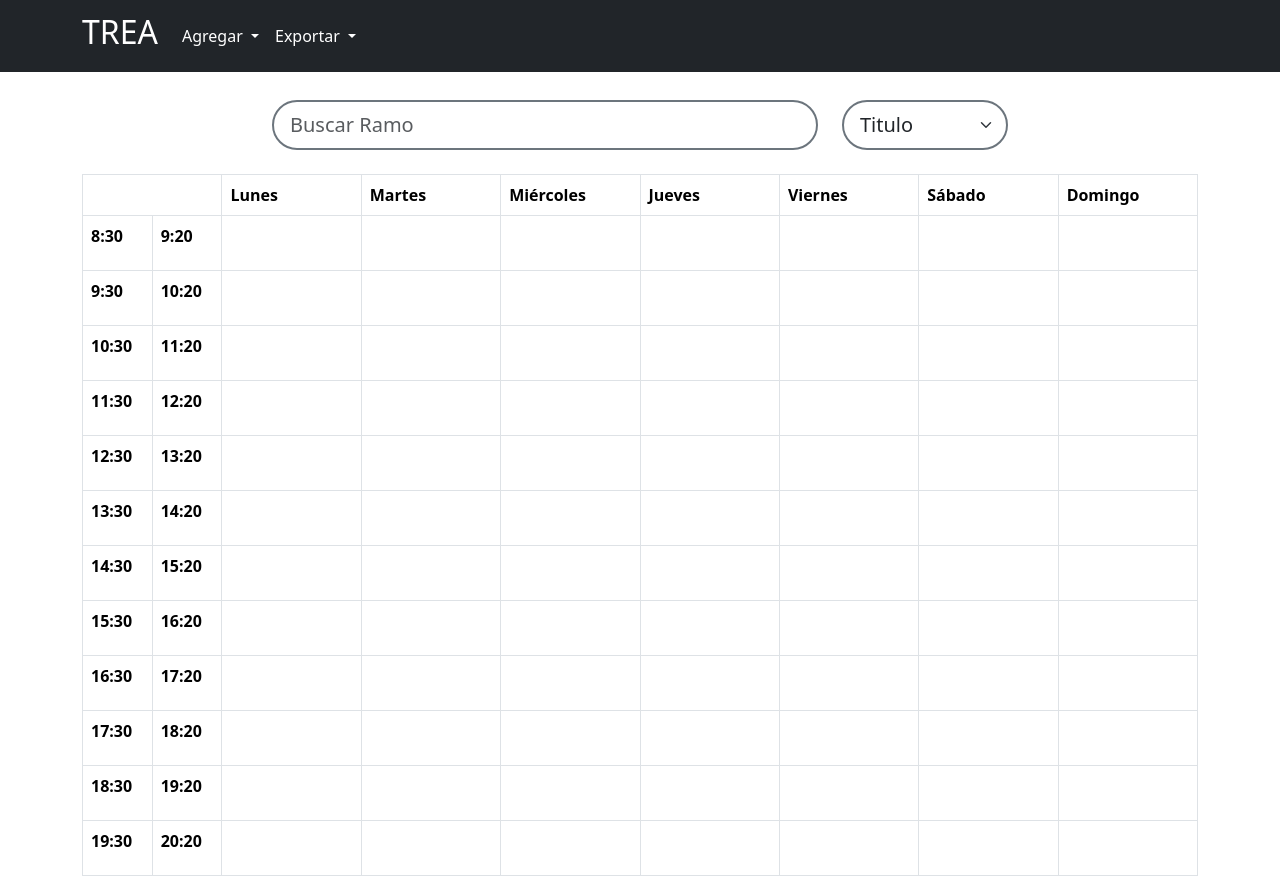
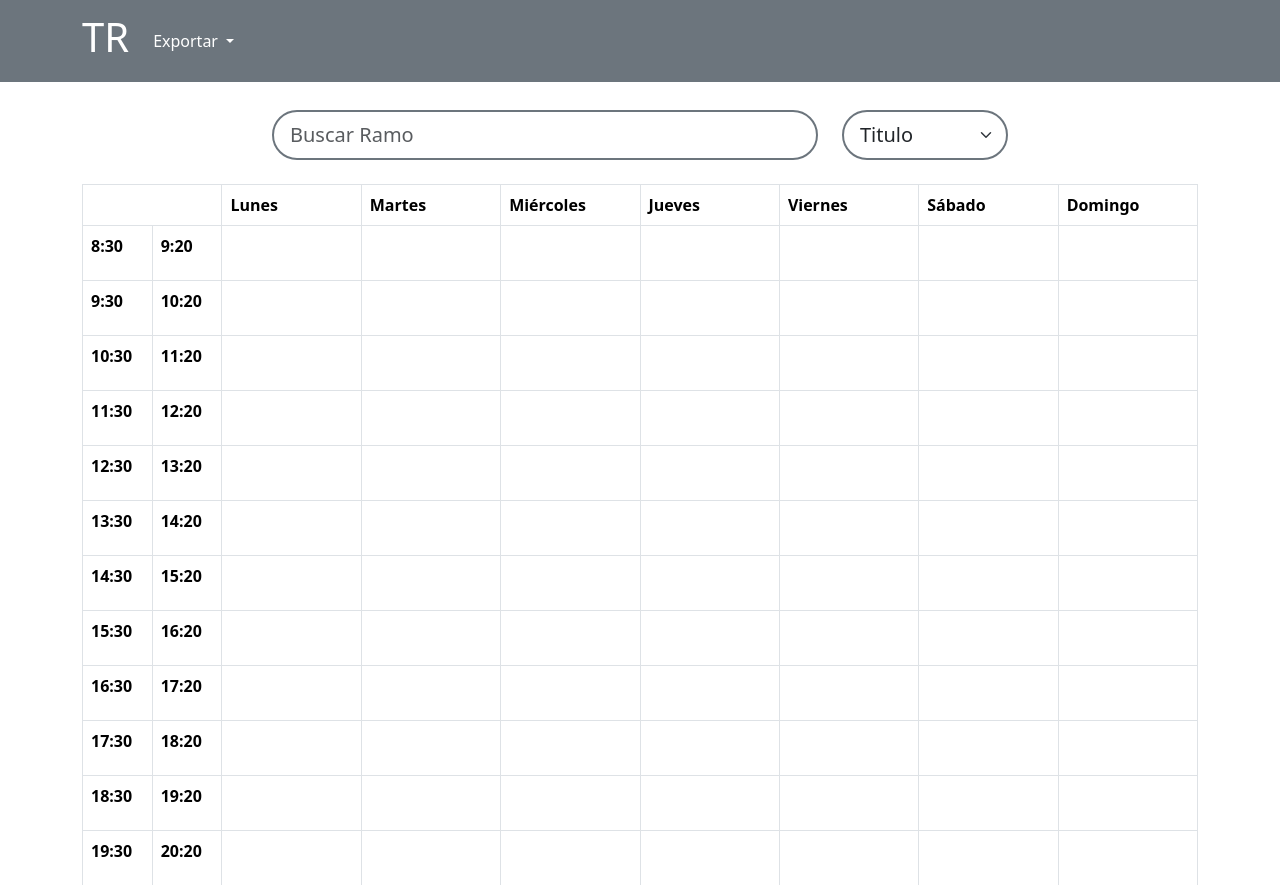
Before and after one commit to sialiaga/toma_de_ramos_app_v2, a Django app: page / in a window 1280 px wide. Shown: the top 885 px of the page. Run offline with Django 4.2, Linux system fonts and the light colour scheme; data that the repository does not hold is empty; some libraries are stand-ins or nearby versions.

Commit message:
set advance mode

```diff
--- a/templates/toma_de_ramos_app/home.html
+++ b/templates/toma_de_ramos_app/home.html
@@ -5,7 +5,7 @@
 <head>
     <meta charset="UTF-8">
     <meta name="viewport" content="width=device-width, initial-scale=1.0">
-    <title>TREA</title>
+    <title>TR</title>
 
     <link
       rel="icon"
@@ -15,7 +15,7 @@
 
     <link rel="stylesheet" type="text/css" href="{% static 'css/stylesheet.css' %}">
     <link rel="stylesheet" type="text/css" href="{% static 'css/notie.min.css' %}">
-    <link rel="stylesheet" type="text/css" href="{% static 'css/toastr.min.css' %}">
+    <link rel="stylesheet" type="text/css" href="{% static 'css/sweetalert2.min.css' %}">
 
     {% load bootstrap5 %}
     {% bootstrap_css %}
@@ -23,15 +23,15 @@
 </head>
 <body>
     <!-- Header -->
-    <nav class="navbar navbar-expand-lg navbar-dark bg-dark text-light">
+    <nav id="navbar-base" class="navbar navbar-expand-lg navbar-dark bg-secondary text-light">
         <div class="container">
-          <a id="navbar-ico"class="navbar-brand" href="#"><h1 class="fs-2" style="color: white;">TREA</h1></a>
+          <a id="navbar-ico" class="navbar-brand" href="#"><h1 id="navbar-ico-text" class="fs-1" style="color: white;">TR</h1></a>
           <button class="navbar-toggler" type="button" data-bs-toggle="collapse" data-bs-target="#navbarSupportedContent" aria-controls="navbarSupportedContent" aria-expanded="false" aria-label="Toggle navigation">
             <span class="navbar-toggler-icon"></span>
           </button>
           <div class="collapse navbar-collapse" id="navbarSupportedContent">
-            <ul class="navbar-nav me-auto mb-2 mb-lg-0">
-                <li class="nav-item dropdown">
+            <ul  class="navbar-nav me-auto mb-2 mb-lg-0">
+                <li id="advance-addtool" class="nav-item dropdown" hidden >
                     <a class="nav-link dropdown-toggle" href="#" role="button" data-bs-toggle="dropdown" aria-expanded="false" style="color: white;">
                         Agregar
                     </a>
@@ -183,7 +183,7 @@
         </div>
     </div>
 
-    <script src="{% static 'js/toastr.min.js' %}"></script>
+    <script src="{% static 'js/sweetalert2.all.min.js' %}"></script>
     <script src="{% static 'js/notie.min.js' %}"></script>
     <script src="{% static 'js/html2canvas.js' %}"></script>
     <script src="{% static 'js/index.js' %}"></script>
```
Also changed, not shown: static/js/index.js (+41 -0 lines).
